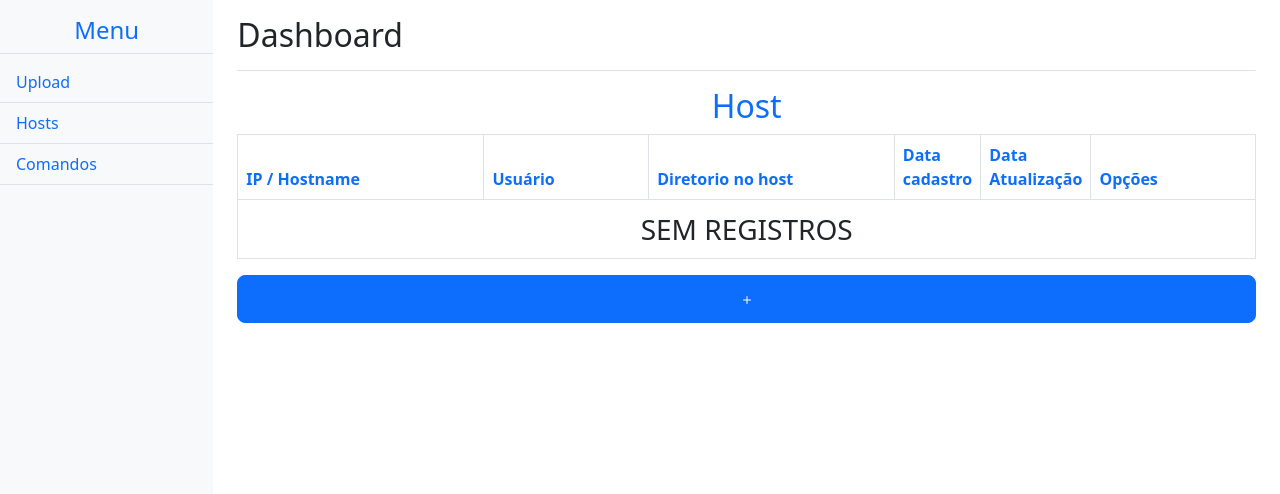
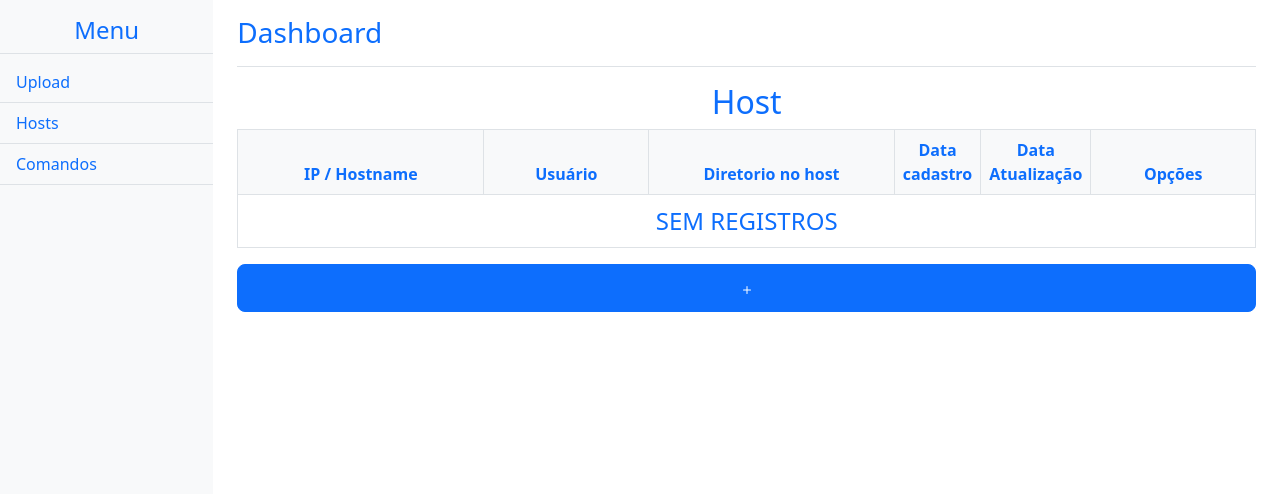
Before and after one commit to nathaniel78/loader, a Django app: template app/templates/pages/host.html in a window 1280 px wide. Shown: the part 89-583 px from the top of the page. Run offline with Django 3.2, Linux system fonts and the light colour scheme; the template is opened without the code that fills it, so the values that code supplies are empty; some libraries are stand-ins or nearby versions.

```diff
--- a/app/templates/fragments/base.html
+++ b/app/templates/fragments/base.html
@@ -50,7 +50,7 @@
       <!-- Main Content -->
       <main class="col-md-9 ms-sm-auto col-lg-10 px-md-4">
         <div class="d-flex justify-content-between flex-wrap flex-md-nowrap align-items-center pt-3 pb-2 mb-3 border-bottom">
-          <h1 class="h2">Dashboard</h1>
+          <h3 class="text-primary">Dashboard</h3>
         </div>
         <div>{% block content %}{% endblock %}</div>
       </main>
--- a/app/templates/pages/host.html
+++ b/app/templates/pages/host.html
@@ -6,12 +6,12 @@
         <table class="table table-bordered" id="dataTable" width="100%" cellspacing="0">
             <thead>
                 <tr>
-                    <th class="col-3 text-primary">IP / Hostname</th>
-                    <th class="col-2 text-primary">Usuário</th>
-                    <th class="col-3 text-primary">Diretorio no host</th>
-                    <th class="col-1 text-primary">Data cadastro</th>
-                    <th class="col-1 text-primary">Data Atualização</th>
-                    <th class="col-2 text-primary">Opções</th>
+                    <th class="col-3 text-primary bg-light text-center">IP / Hostname</th>
+                    <th class="col-2 text-primary bg-light text-center">Usuário</th>
+                    <th class="col-3 text-primary bg-light text-center">Diretorio no host</th>
+                    <th class="col-1 text-primary bg-light text-center">Data cadastro</th>
+                    <th class="col-1 text-primary bg-light text-center">Data Atualização</th>
+                    <th class="col-2 text-primary bg-light text-center">Opções</th>
                 </tr>
             </thead>
             <tbody>
@@ -41,7 +41,7 @@
                     </td>
                     {% empty %}
                     <td class="text-center" colspan="6">
-                        <span class="fs-3 text-uppercase">sem registros</span>
+                        <span class="fs-4 text-uppercase text-primary">sem registros</span>
                     </td>
                 </tr>
                 {% endfor %}
--- a/app/utils/hash_person.py
+++ b/app/utils/hash_person.py
@@ -32,6 +32,7 @@ class PasswordFernetKey:
         try:
             host = Host.objects.get(id=id)
             pwd_after = host.host_password
+            print('id ->', id)
             print(f"Senha criptografada recuperada do banco: {pwd_after}")
 
             # Descriptografa a senha
--- a/docker-compose.yml
+++ b/docker-compose.yml
@@ -15,9 +15,7 @@ services:
       ALLOWED_HOSTS: "localhost,127.0.0.1"
       DEBUG: "True"
     command: bash -c "
-      python manage.py migrate && python manage.py collectstatic --noinput &&
-      echo \"from django.contrib.auth import get_user_model; User = get_user_model(); User.objects.filter(username='admin').exists() or User.objects.create_superuser('admin', 'admin@example.com', 'adm1q2w3')\" | python manage.py shell &&
-      python manage.py runserver 0.0.0.0:8000 --insecure"
+      python manage.py migrate && python manage.py collectstatic --noinput && python manage.py runserver 0.0.0.0:8000 --insecure"
     restart: unless-stopped
 
 volumes:
```
Also changed, not shown: app/templates/pages/command.html (+8 -8 lines), app/views.py (+6 -5 lines), README.md.
